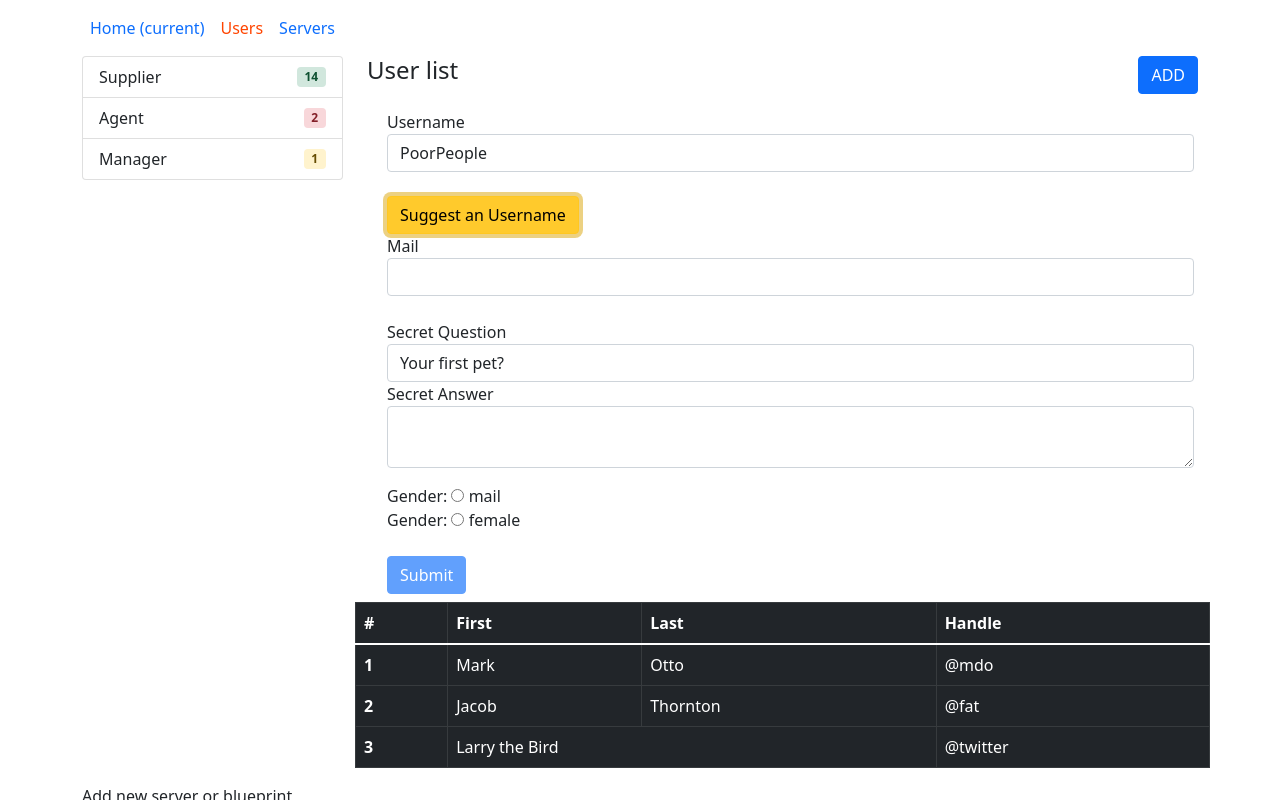
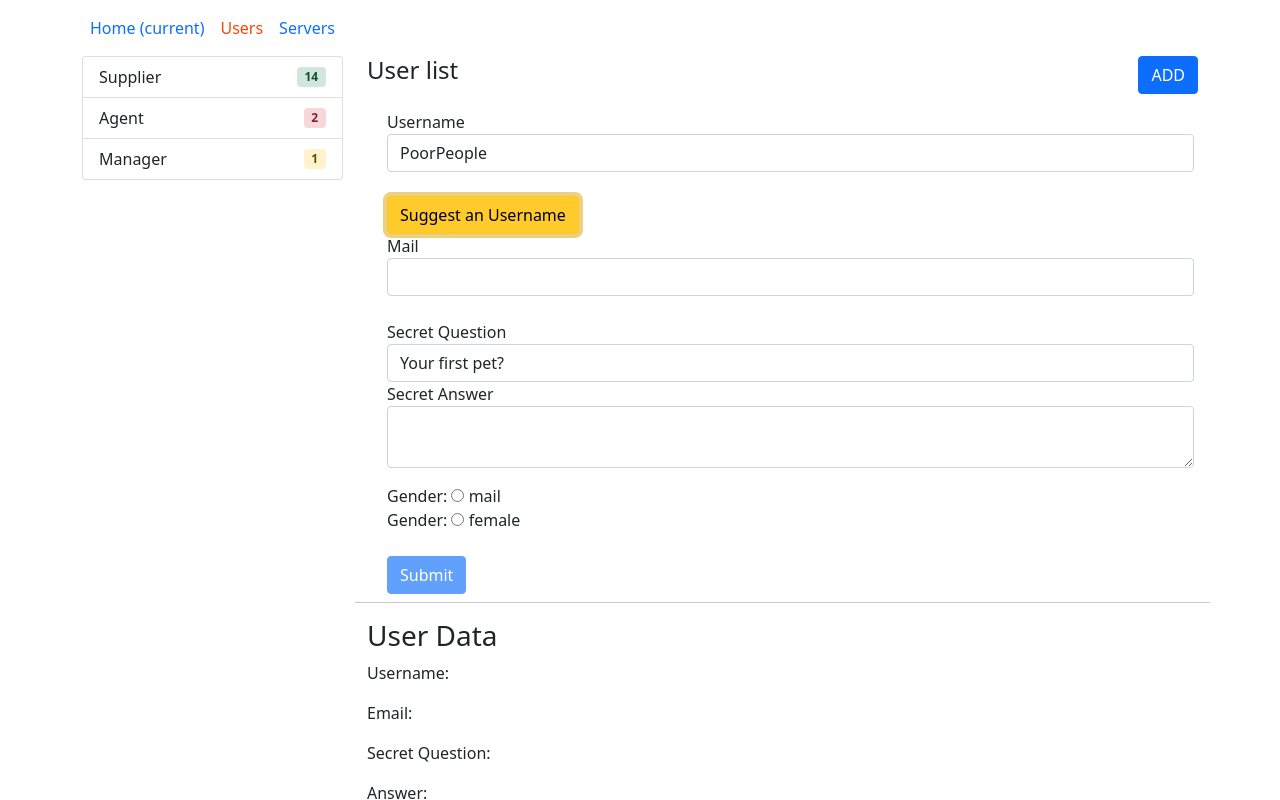
Before and after one commit to toshunigam/angular-learning, an Angular app in the folder angylearning/: page /users in a window 1280 px wide. Both pictures are taken after a click on the button "Suggest an Username". Shown: the top 800 px of the page. Built offline with nearby package versions, Linux system fonts and the light colour scheme.

Commit message:
display form data

```diff
--- a/angylearning/src/app/users/user/user.component.html
+++ b/angylearning/src/app/users/user/user.component.html
@@ -45,6 +45,18 @@
       </form>
     </div>
 
+    <hr />
+    <div class="row" *ngIf="submitted">
+      <div class="col-xs-12">
+        <h3>User Data</h3>
+        <p>Username: </p>
+        <p>Email: </p>
+        <p>Secret Question: </p>
+        <p>Answer: </p>
+        <p>Gender: </p>
+      </div>
+    </div>
+
     <table class="table table-bordered table-dark">
         <thead>
           <tr>
--- a/angylearning/src/app/users/user/user.component.ts
+++ b/angylearning/src/app/users/user/user.component.ts
@@ -12,16 +12,30 @@ export class UserComponent implements OnInit {
   defaultQuestion='pet'
   secretAnser=''
   genders = ['mail','female']
+  user = {
+    username:'',
+    email:'',
+    question:'',
+    answer:'',
+    gender:''
+  }
+  submitted=false
   constructor() { }
 
   ngOnInit(): void {
   }
 
   onSubmit(){
-    console.log(this.signUpForm)
+    console.log(this.signUpForm?.form.value.username)
+    this.user.username = this.signUpForm?.form.value.username
+    this.user.email = this.signUpForm?.form.value.email
+    this.user.question = this.signUpForm?.form.value.secret
+    this.user.answer = this.signUpForm?.form.value.questionAnswer
+    this.user.gender = this.signUpForm?.form.value.gender
   }
 
   suggestUserName(){
+    this.submitted = true
     const suggestedName = 'PoorPeople'
     this.signUpForm?.form.patchValue({
       username:suggestedName
```
